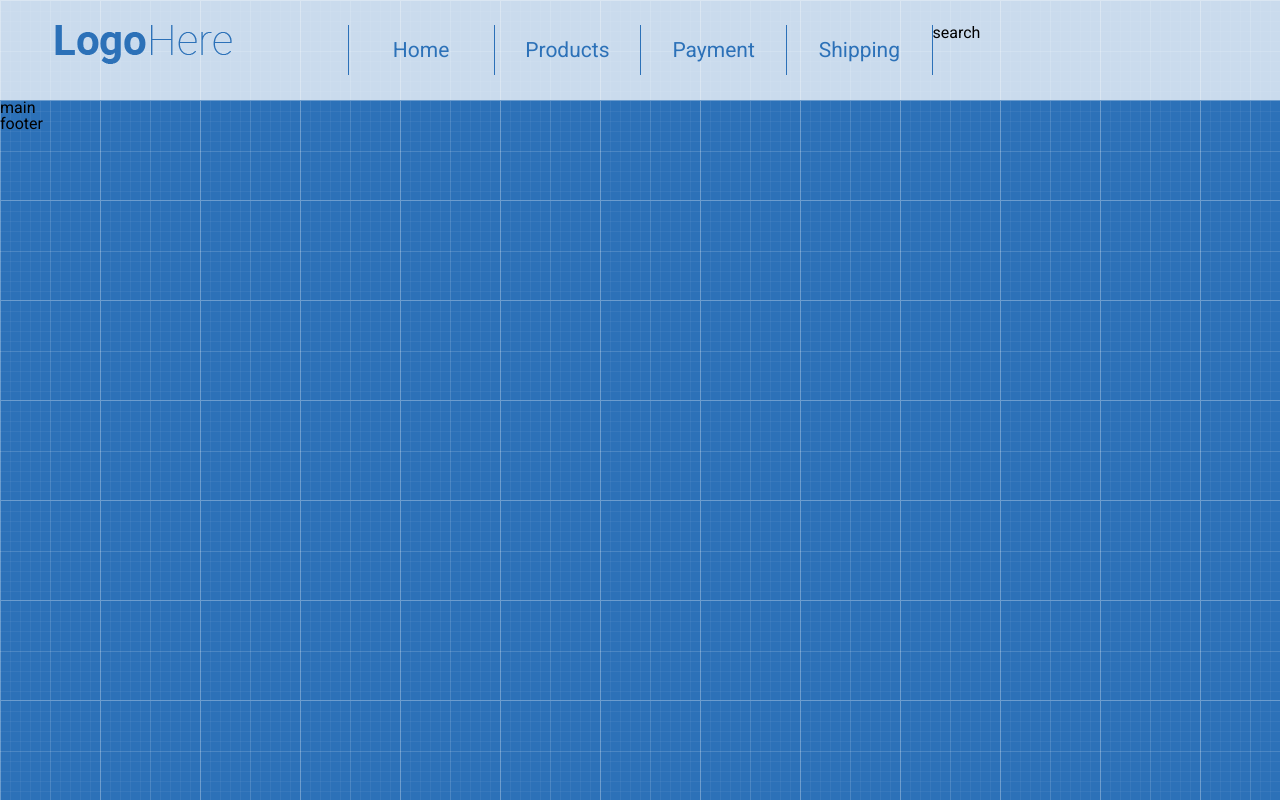
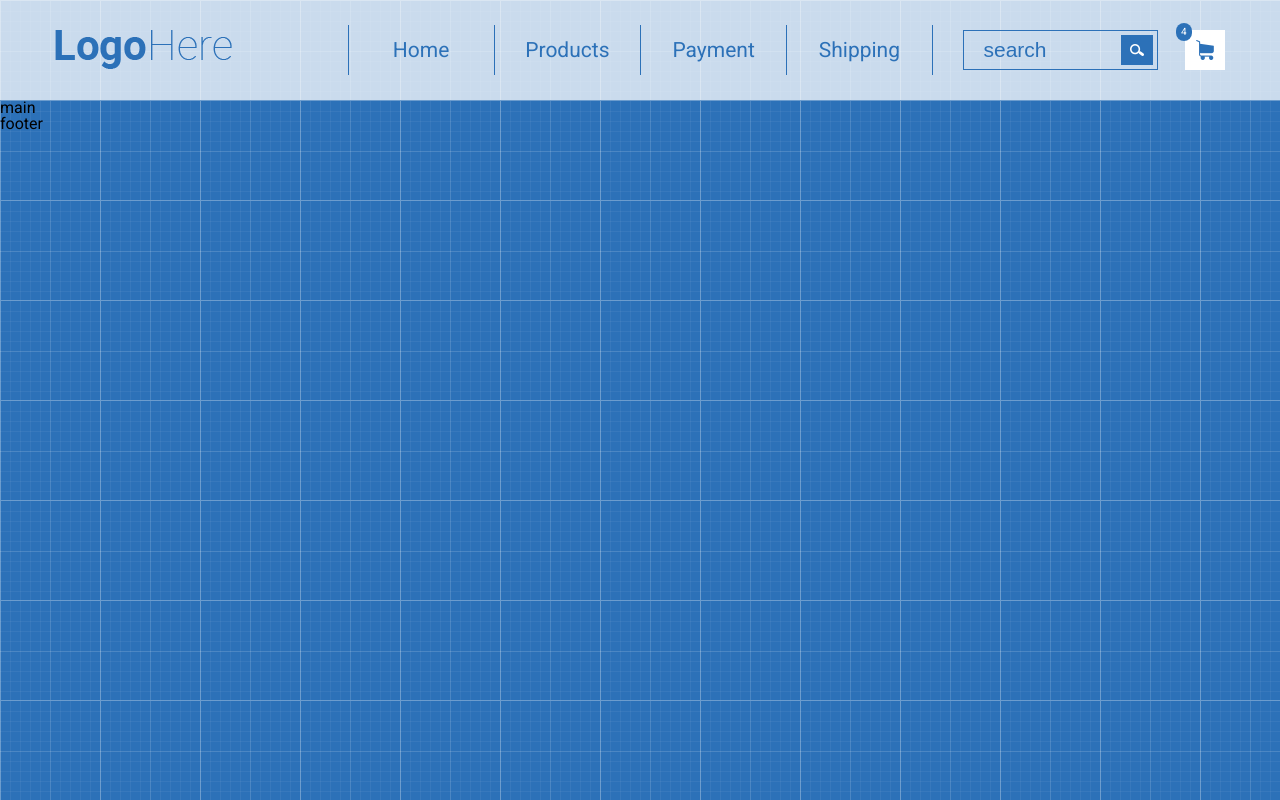
Before and after one commit to DianaTeper/DianaTeper.github.io, a plain HTML site: page index.html in a window 1280 px wide. Drawn offline with Linux system fonts and the light colour scheme.

Commit message:
make form and icon

```diff
--- a/index.html
+++ b/index.html
@@ -10,11 +10,15 @@
 	<header class="header">
 		<div class="conteiner">
 			<div class="row">
+
+
 				<div class="col-md-3">
 					<div class="logo">
 						<a href=""><img src="images/logo.png" alt=""></a>
 					</div>
 				</div>
+
+
 				<div class="col-md-6">
 					<nav>
 						<ul class="menu row">
@@ -25,7 +29,21 @@
 						</ul>
 					</nav>
 				</div>
-				<div class="col-md-3">search</div>
+
+				<div class="col-md-3 row">
+					<div class="search row">
+						<form action="">
+							<input type="text" placeholder="search">
+							<button> <img src="images/search.png" alt=""></button>
+						</form>
+					</div>
+
+					<div class="basket">
+						<div class="number">4</div>
+						<div class="basket-img"></div>
+					</div>
+				</div>
+
 			</div>
 		</div>
 	</header>
--- a/style.css
+++ b/style.css
@@ -13,6 +13,9 @@ body{
 .conteiner{
 	margin: 0 auto;
 	width: 1170px;
+}
+.logo{
+	margin-top: 5px;
 }
 [class*="col-"]{
 	float: left;
@@ -48,3 +51,52 @@ body{
 	background-color: #2c71b8;
 	color: white;
 }
+.search input[type="text"]{
+	background-color: rgba(255,255,255,0);
+	border:none;
+	font-size: 21px;
+	line-height: 38px;
+	padding:  0 0 0 20px;
+	width:80%;
+}
+.search form{
+	border: 1px solid #2c71b8;
+}
+.search{
+	width: 66.7%;
+	margin: 5 0 0 30px;
+	display: inline-block;
+}
+.basket{
+	position: relative;
+	float: right;
+	margin-top: 5px;
+}
+.search input::placeholder{
+	color: #2c71b8;
+}
+.basket-img{
+	background: url(images/basket.png) no-repeat center;
+	background-color: white;
+	width: 40px;
+	height: 40px;
+	padding-right: 30px;
+}
+.number{
+	background-color: #2c71b8;
+	border-radius: 20px;
+	padding: 4 5px;
+	position: absolute;
+	top: -7px;
+	left: -9px;
+	color: white;
+	font-size: 10px;
+}
+button{
+	background-color: #2c71b8;
+	border:none;
+	padding: 9px;
+	float:right;
+	margin-top: 4px;
+	margin-right: 4px;
+}
```
Also changed, not shown: images/basket.png (renamed from images/icon (1).png).
